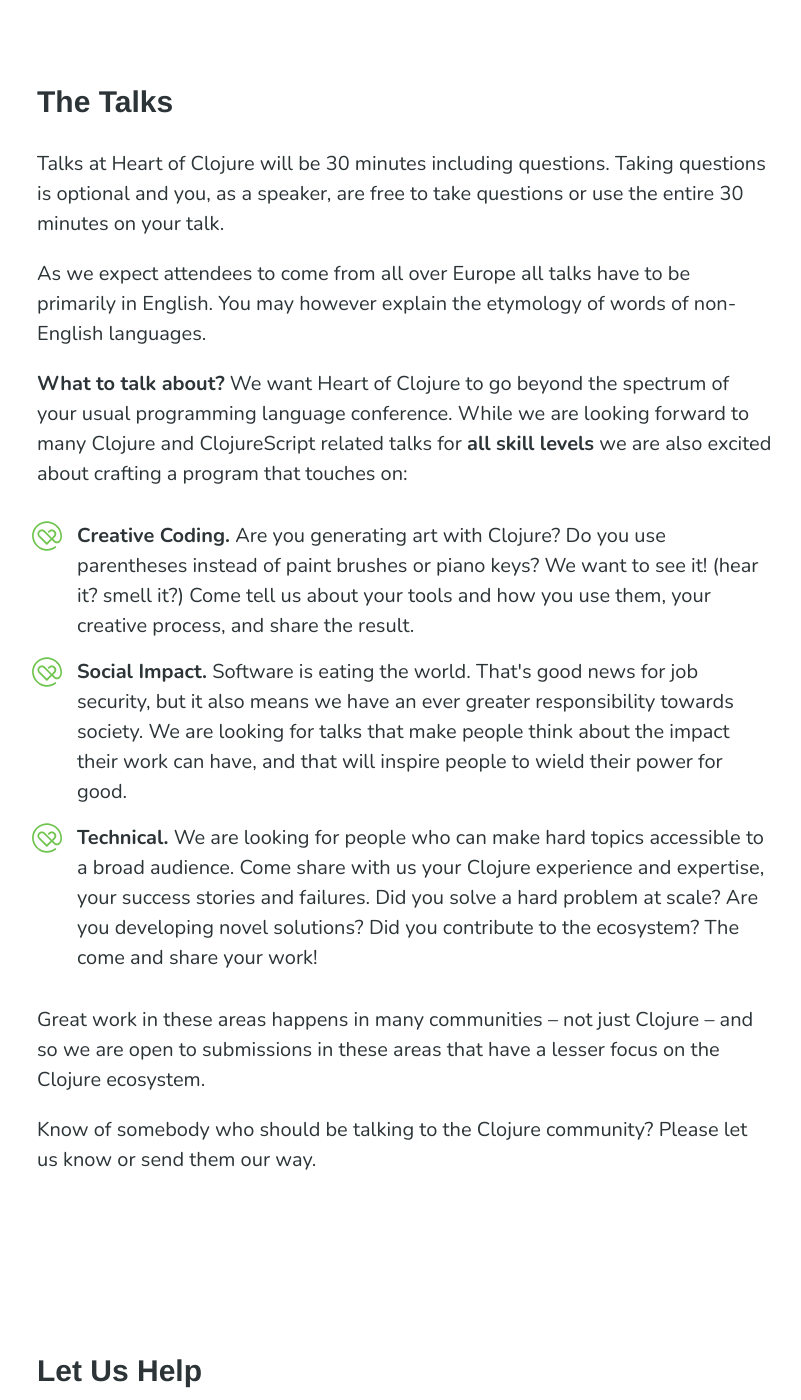
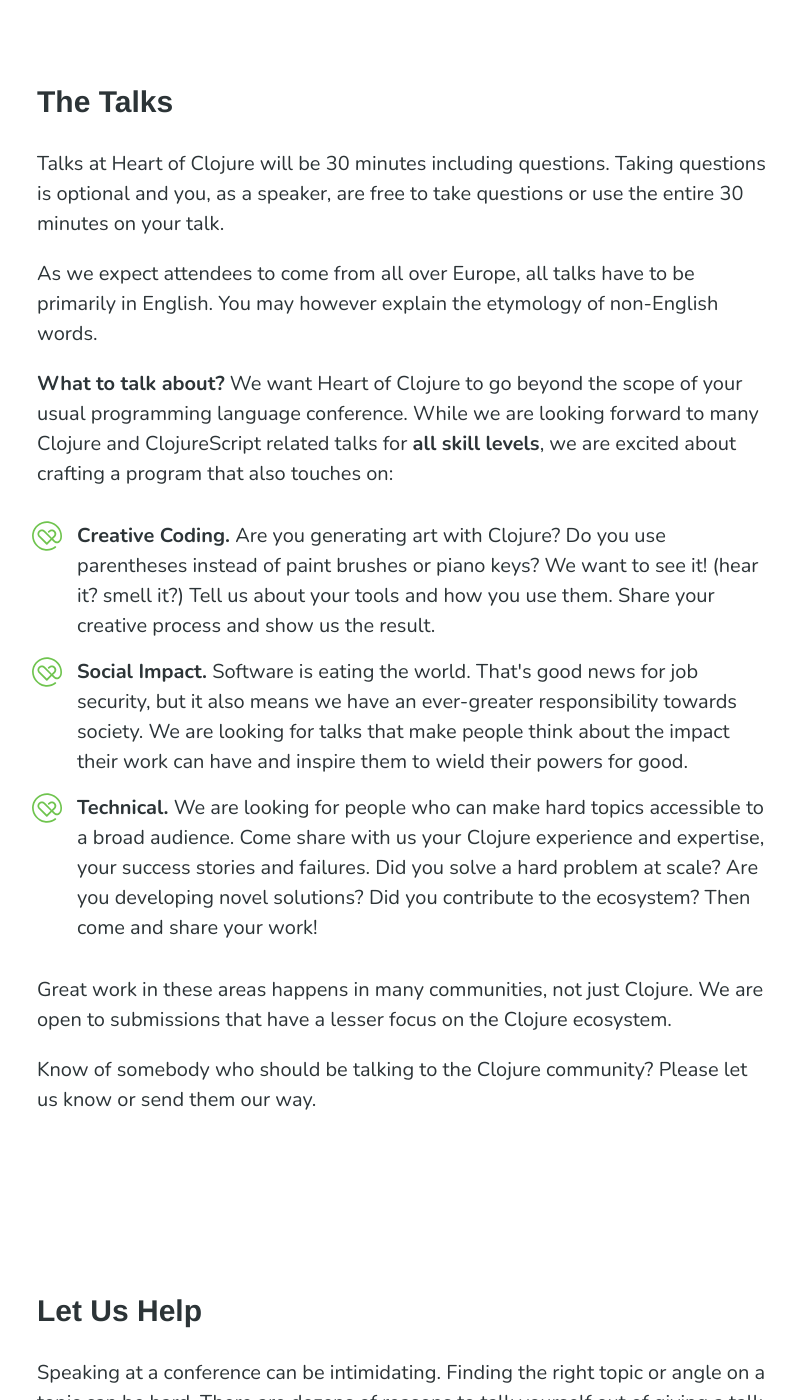
Before and after one commit to heartofclojure/heartofclojure-site-2019, a Jekyll site: the page built from call-for-speakers.html, in a window 1280 px wide and 1400 px high, scrolled down 972 px. Shown: the whole window, without its empty margins (235-1036 px from the left). Built offline with Jekyll 4.4.1, drawn with Linux system fonts in a browser that asks for light colours; nearby versions of some CDN libraries; some web fonts are replaced; comment, search, counter and statistics services are not loaded; some of the changed text lies outside the part shown.

Commit message:
incorporate nic's feedback
thanks nic <3

```diff
--- a/call-for-speakers.html
+++ b/call-for-speakers.html
@@ -70,39 +70,39 @@
     </p>
 
     <p>
-      As we expect attendees to come from all over Europe all talks have to be primarily in
-      English. You may however explain the etymology of words of non-English languages.
+      As we expect attendees to come from all over Europe, all talks have to be primarily in
+      English. You may however explain the etymology of non-English words.
     </p>
 
     <p>
-      <strong>What to talk about?</strong> We want Heart of Clojure to go beyond the spectrum of
+      <strong>What to talk about?</strong> We want Heart of Clojure to go beyond the scope of
       your usual programming language conference. While we are looking forward to many Clojure
-      and ClojureScript related talks for <strong>all skill levels</strong> we are also excited
-      about crafting a program that touches on:
+      and ClojureScript related talks for <strong>all skill levels</strong>, we are excited
+      about crafting a program that also touches on:
     </p>
 
     <ul class="list hoc-icon-list mv4">
       <li class="mv3"><strong>Creative Coding.</strong> Are you generating art with Clojure? Do you
         use parentheses instead of paint brushes or piano keys? We want to see it! (hear it?
-        smell it?) Come tell us about your tools and how you use them, your creative process,
-        and share the result.
+        smell it?) Tell us about your tools and how you use them. Share your creative process
+        and show us the result.
       </li>
       <li class="mv3"><strong>Social Impact.</strong> Software is eating the world. That's good
-        news for job security, but it also means we have an ever greater responsibility towards
+        news for job security, but it also means we have an ever-greater responsibility towards
         society. We are looking for talks that make people think about the impact their work
-        can have, and that will inspire people to wield their power for good.
+        can have and inspire them to wield their powers for good.
       </li>
       <li class="mv3"><strong>Technical.</strong> We are looking for people who can make hard
         topics accessible to a broad audience. Come share with us your Clojure experience and
         expertise, your success stories and failures. Did you solve a hard problem at scale?
-        Are you developing novel solutions? Did you contribute to the ecosystem? The come and
+        Are you developing novel solutions? Did you contribute to the ecosystem? Then come and
         share your work!
       </li>
     </ul>
 
     <p>
-      Great work in these areas happens in many communities – not just Clojure – and so we are open
-      to submissions in these areas that have a lesser focus on the Clojure ecosystem.
+      Great work in these areas happens in many communities, not just Clojure. We are open to
+      submissions that have a lesser focus on the Clojure ecosystem.
     </p>
 
     <p>
@@ -128,13 +128,13 @@
         background.
       </li>
       <li class="mv3">
-        <strong>Mentoring.</strong> Mentoring. We can connect you with experienced speakers who
+        <strong>Mentoring.</strong> We can connect you with experienced speakers who
         can help you by providing feedback on drafts of your proposal and presentation.
       </li>
       <li class="mv3">
         <strong>Rehearsing.</strong> Rehearsal is at the core of every great talk. We can help
-        you find a local audience to practice your talk in front of people or an experienced
-        speaker who will give you feedback based on a remote presentation.
+        you find a local audience to practice your talk on or an experienced speaker who will
+        give you feedback on a remote presentation.
       </li>
     </ul>
 
```
Also changed, not shown: other parts of call-for-speakers.html (+5 -5 lines), location.html (+11 -12 lines).
